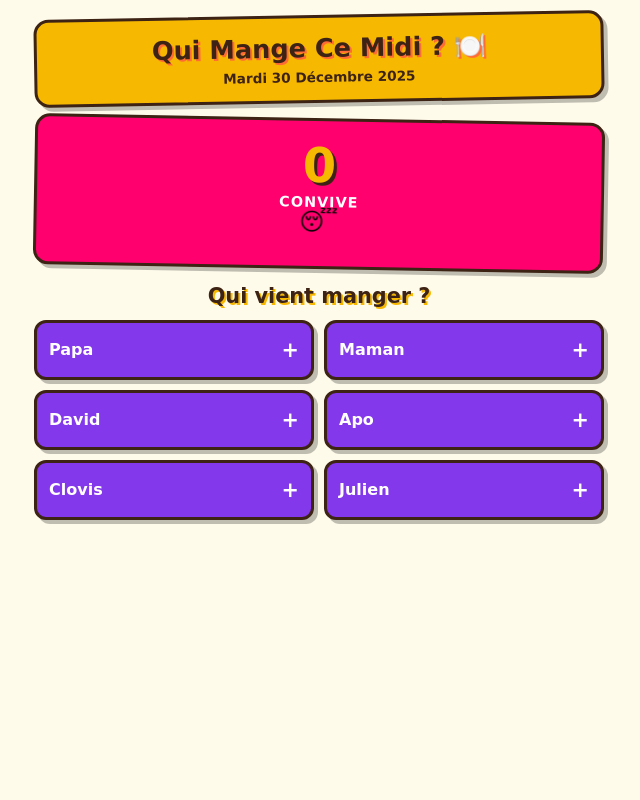
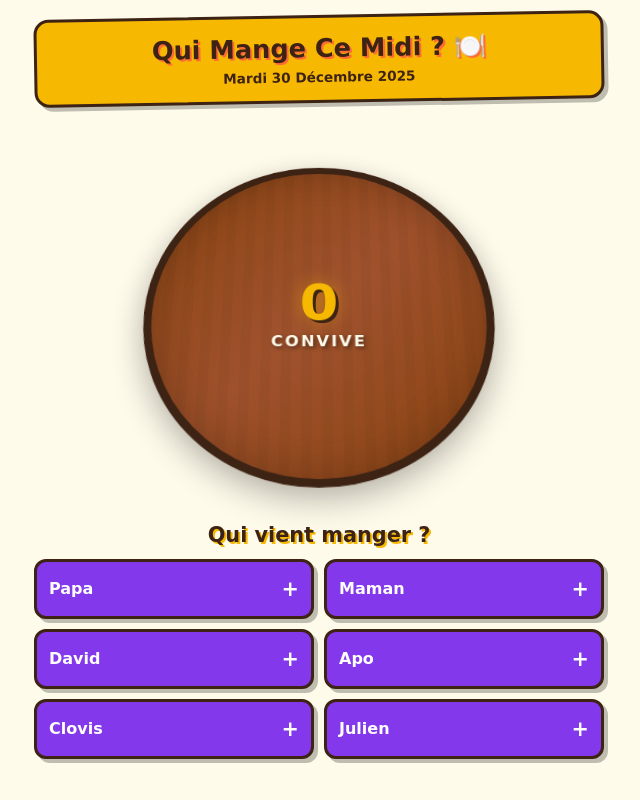
Before and after one commit to davidbomb/whos-eating, an Angular app in the folder whos-eating-app/: page / in a window 1280 px wide. Shown: the whole page, without its empty margins (321-961 px from the left). Built offline with nearby package versions, Linux system fonts and the light colour scheme.

Commit message:
Add wood table & plates

```diff
--- a/whos-eating-app/src/app/app.component.css
+++ b/whos-eating-app/src/app/app.component.css
@@ -47,48 +47,118 @@
 }
 
 .counter-section {
-  background: var(--retro-pink);
   padding: 20px;
-  border-radius: 15px;
-  border: 3px solid var(--retro-brown);
-  box-shadow: var(--shadow);
-  text-align: center;
   margin-bottom: 15px;
-  transform: rotate(1deg);
 }
 
-.counter-display {
+.table-container {
+  perspective: 800px;
+}
+
+.table-top {
+  position: relative;
+  width: 100%;
+  max-width: 350px;
+  height: 350px;
+  margin: 0 auto;
+  background: linear-gradient(135deg, #8b4513 0%, #a0522d 50%, #8b4513 100%);
+  border-radius: 50%;
+  border: 8px solid var(--retro-brown);
+  box-shadow:
+    0 10px 30px rgba(0, 0, 0, 0.3),
+    inset 0 0 40px rgba(0, 0, 0, 0.2),
+    inset 0 0 80px rgba(139, 69, 19, 0.3);
   display: flex;
   flex-direction: column;
   align-items: center;
+  justify-content: center;
+  transform: rotateX(25deg);
+}
+
+.table-wood-grain {
+  position: absolute;
+  top: 0;
+  left: 0;
+  right: 0;
+  bottom: 0;
+  border-radius: 50%;
+  background:
+    repeating-linear-gradient(
+      90deg,
+      transparent,
+      transparent 10px,
+      rgba(0, 0, 0, 0.03) 10px,
+      rgba(0, 0, 0, 0.03) 20px
+    );
+  pointer-events: none;
+}
+
+.counter-number {
+  font-size: 3.5rem;
+  font-weight: 900;
+  color: var(--retro-yellow);
+  text-shadow:
+    3px 3px 0px var(--retro-brown),
+    0 0 20px rgba(247, 184, 1, 0.5);
+  line-height: 1;
+  z-index: 10;
+  position: relative;
 }
 
 .counter-label {
-  font-size: 0.9rem;
-  color: white;
+  font-size: 1rem;
+  color: var(--retro-cream);
   margin-top: 5px;
   font-weight: bold;
   text-transform: uppercase;
-  letter-spacing: 1px;
+  letter-spacing: 2px;
+  z-index: 10;
+  position: relative;
+  text-shadow: 2px 2px 4px rgba(0, 0, 0, 0.5);
 }
 
-.counter-number {
-  font-size: 3rem;
-  font-weight: 900;
-  color: var(--retro-yellow);
-  text-shadow: 3px 3px 0px var(--retro-brown);
-  line-height: 1;
+.plates-container {
+  position: absolute;
+  top: 0;
+  left: 0;
+  right: 0;
+  bottom: 0;
+  pointer-events: none;
 }
 
-.counter-emoji {
-  font-size: 1.5rem;
-  margin-top: 8px;
-  animation: bounce 2s infinite;
+.plate {
+  position: absolute;
+  width: 50px;
+  height: 50px;
+  border-radius: 50%;
+  background: white;
+  border: 3px solid var(--retro-brown);
+  box-shadow:
+    0 4px 8px rgba(0, 0, 0, 0.2),
+    inset 0 0 10px rgba(0, 0, 0, 0.1);
+  animation: plateAppear 0.5s ease-out;
 }
 
-@keyframes bounce {
-  0%, 100% { transform: translateY(0); }
-  50% { transform: translateY(-10px); }
+.plate-inner {
+  position: absolute;
+  top: 50%;
+  left: 50%;
+  transform: translate(-50%, -50%);
+  width: 35px;
+  height: 35px;
+  border-radius: 50%;
+  border: 2px solid #e0e0e0;
+}
+
+@keyframes plateAppear {
+  from {
+    transform: translate(-50%, -50%) scale(0) rotate(180deg);
+    opacity: 0;
+  }
+  to {
+    transform: translate(-50%, -50%) scale(1) rotate(0deg);
+    opacity: 1;
+  }
 }
 
 .add-section {
@@ -109,6 +179,13 @@
   grid-template-columns: repeat(2, 1fr);
   gap: 10px;
   margin-bottom: 15px;
+}
+
+.member-card {
+  position: relative;
+  display: flex;
+  flex-direction: column;
+  gap: 6px;
 }
 
 .member-btn {
@@ -141,7 +218,7 @@
 .member-btn.registered {
   background: var(--retro-green);
   color: var(--retro-brown);
-  cursor: not-allowed;
+  cursor: default;
 }
 
 .member-status {
@@ -149,67 +226,50 @@
   font-weight: bold;
 }
 
-.guest-section {
-  margin-top: 15px;
-  padding: 12px;
-  background: var(--retro-light);
-  border: 3px dashed var(--retro-orange);
-  border-radius: 12px;
+.member-actions {
   display: flex;
-  flex-direction: column;
-  gap: 8px;
+  gap: 6px;
 }
 
-.guest-title {
-  font-size: 1.3rem;
-  margin-bottom: 15px;
-  color: var(--retro-brown);
-  text-align: center;
-  font-weight: bold;
-}
-
-.guest-buttons {
-  display: grid;
-  grid-template-columns: repeat(2, 1fr);
-  gap: 10px;
-}
-
-.guest-btn {
-  background: var(--retro-orange);
-  color: white;
-  border: 3px solid var(--retro-brown);
-  border-radius: 10px;
-  padding: 10px 12px;
-  font-size: 0.9rem;
+.action-btn {
+  flex: 1;
+  border: 2px solid var(--retro-brown);
+  border-radius: 8px;
+  padding: 8px 6px;
+  font-size: 1rem;
   font-weight: bold;
   cursor: pointer;
   transition: all 0.2s ease;
-  box-shadow: 3px 3px 0px rgba(0, 0, 0, 0.25);
+  box-shadow: 2px 2px 0px rgba(0, 0, 0, 0.2);
   font-family: 'Comic Sans MS', cursive;
-  display: flex;
-  align-items: center;
-  gap: 8px;
 }
 
-.guest-icon {
-  font-size: 1.2rem;
+.action-btn:hover {
+  transform: translate(-1px, -1px);
+  box-shadow: 3px 3px 0px rgba(0, 0, 0, 0.25);
 }
 
-.guest-text {
-  flex: 1;
-  text-align: left;
+.action-btn:active {
+  transform: translate(1px, 1px);
+  box-shadow: 1px 1px 0px rgba(0, 0, 0, 0.15);
 }
 
-.guest-btn:hover:not(:disabled) {
-  transform: translate(-2px, -2px);
-  box-shadow: 5px 5px 0px rgba(0, 0, 0, 0.25);
+.guest-add-btn {
+  background: var(--retro-orange);
+  color: white;
 }
 
-.guest-btn:disabled {
-  background: #cccccc;
-  color: #888888;
-  cursor: not-allowed;
-  opacity: 0.5;
+.guest-add-btn:hover {
+  background: #ff7c4a;
+}
+
+.member-remove-btn {
+  background: var(--retro-pink);
+  color: white;
+}
+
+.member-remove-btn:hover {
+  background: #ff1a7e;
 }
 
 .participants-section {
@@ -476,6 +536,11 @@
     font-size: 0.9rem;
   }
 
+  .action-btn {
+    padding: 6px 4px;
+    font-size: 0.9rem;
+  }
+
   .participant-card {
     padding: 10px;
   }
--- a/whos-eating-app/src/app/app.component.html
+++ b/whos-eating-app/src/app/app.component.html
@@ -5,10 +5,24 @@
   </header>
 
   <div class="counter-section">
-    <div class="counter-display">
+    <div class="table-container">
+      <div class="table-top">
+        <div class="table-wood-grain"></div>
         <div class="counter-number">{{ totalCount }}</div>
         <div class="counter-label">convive{{ totalCount > 1 ? 's' : '' }}</div>
-      <div class="counter-emoji">{{ getEmojis() }}</div>
+
+        <!-- Assiettes autour de la table - positionnement dynamique -->
+        <div class="plates-container">
+          <div
+            *ngFor="let plate of getPlates(); let i = index"
+            class="plate"
+            [style.top.%]="plate.top"
+            [style.left.%]="plate.left"
+            [style.transform]="plate.transform">
+            <div class="plate-inner"></div>
+          </div>
+        </div>
+      </div>
     </div>
   </div>
 
@@ -16,8 +30,8 @@
     <h2 class="section-title">Qui vient manger ?</h2>
 
     <div class="family-grid">
+      <div *ngFor="let member of familyMembers" class="member-card">
         <button
-        *ngFor="let member of familyMembers"
           class="member-btn"
           [class.registered]="hasMemberRegistered(member)"
           [disabled]="hasMemberRegistered(member)"
@@ -25,17 +39,16 @@
           <span class="member-name">{{ member }}</span>
           <span class="member-status">{{ hasMemberRegistered(member) ? '✓' : '+' }}</span>
         </button>
+
+        <div class="member-actions" *ngIf="hasMemberRegistered(member)">
+          <button class="action-btn guest-add-btn" (click)="openGuestForm(member)" title="Ajouter un invité">
+            👤+
+          </button>
+          <button class="action-btn member-remove-btn" (click)="removeMember(member)" title="Se désinscrire">
+            ✕
+          </button>
         </div>
-
-    <div class="guest-section" *ngIf="hasAnyRegistered()">
-      <button
-        *ngFor="let member of familyMembers"
-        class="guest-btn"
-        [disabled]="!hasMemberRegistered(member)"
-        (click)="openGuestForm(member)">
-        <span class="guest-icon">👤</span>
-        <span class="guest-text">Invité de {{ member }}</span>
-      </button>
+      </div>
     </div>
   </div>
 
@@ -52,7 +65,7 @@
             </span>
           </div>
         </div>
-        <button class="remove-btn" (click)="removeParticipant(participant)">✕</button>
+        <button class="remove-btn" (click)="removeParticipant(participant)" title="Retirer">✕</button>
       </div>
     </div>
   </div>
--- a/whos-eating-app/src/app/app.component.ts
+++ b/whos-eating-app/src/app/app.component.ts
@@ -54,6 +54,35 @@ export class AppComponent {
     return emoji.repeat(Math.min(this.totalCount, 10));
   }
 
+  getPlates(): Array<{top: number, left: number, transform: string}> {
+    const plates = [];
+    const count = this.totalCount;
+
+    // Rayon du cercle pour positionner les assiettes (en pourcentage)
+    const radius = 42; // Distance du centre à l'assiette
+    const centerX = 50; // Centre X en %
+    const centerY = 50; // Centre Y en %
+
+    for (let i = 0; i < count; i++) {
+      // Calcul de l'angle pour répartir équitablement les assiettes
+      // On commence à -90° (en haut) pour que la première assiette soit en haut
+      const angle = (i * 360 / count) - 90;
+      const angleRad = angle * Math.PI / 180;
+
+      // Calcul des positions X et Y
+      const x = centerX + radius * Math.cos(angleRad);
+      const y = centerY + radius * Math.sin(angleRad);
+
+      plates.push({
+        top: y,
+        left: x,
+        transform: `translate(-50%, -50%) rotate(${angle}deg)`
+      });
+    }
+
+    return plates;
+  }
+
   get totalCount(): number {
     return this.participants.length;
   }
@@ -81,6 +110,14 @@ export class AppComponent {
       this.selectedMember = '';
       this.saveData();
     }
+  }
+
+  removeMember(member: string) {
+    // Retirer le membre et tous ses invités
+    this.participants = this.participants.filter(
+      p => !(p.name === member && !p.isGuest) && p.addedBy !== member
+    );
+    this.saveData();
   }
 
   addGuest(addedBy: string) {
```
Lines whose indentation alone changed are shown as unchanged.
